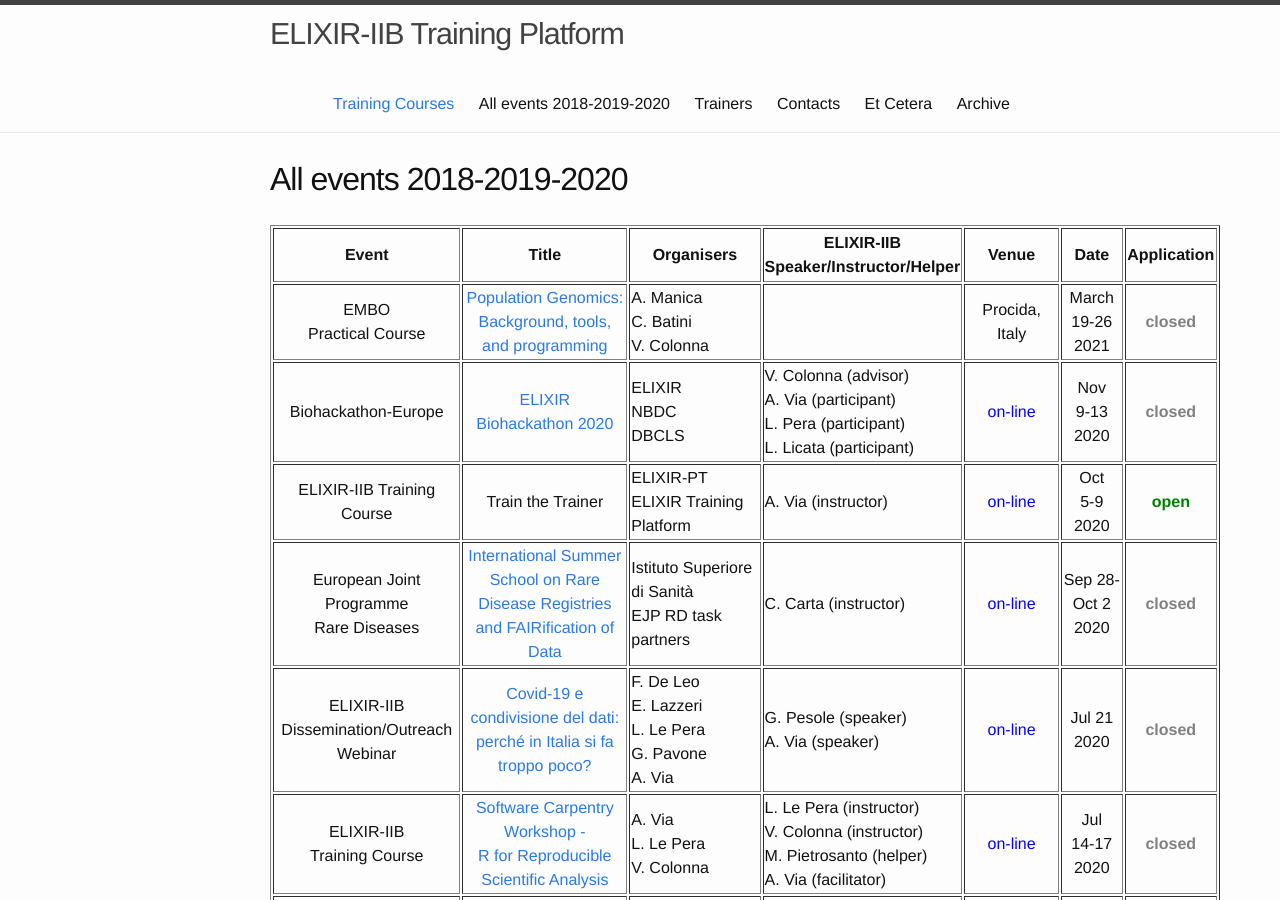
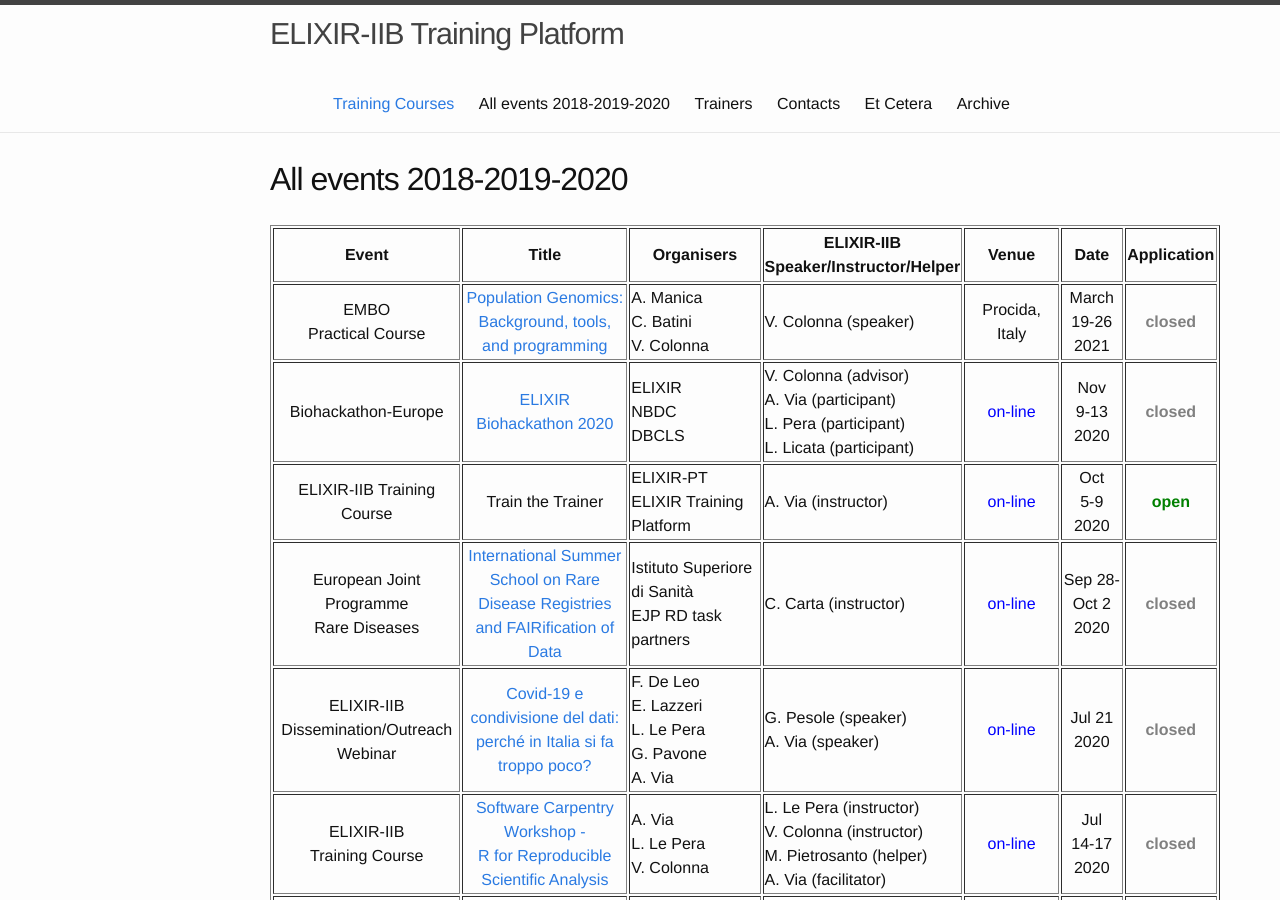
Before and after one commit to ELIXIR-IIB-training/website, a Jekyll site: the page built from _pages/01-all_events_18_19_20.md, in a window 1280 px wide and 900 px high. Built offline with Jekyll 4.4.1, drawn with Linux system fonts in a browser that asks for light colours.

```diff
--- a/_pages/01-all_events_18_19_20.md
+++ b/_pages/01-all_events_18_19_20.md
@@ -18,7 +18,7 @@ permalink: /all_events_2018_2019_2020/
 <td height="50" align="center">EMBO<br>Practical Course</td>
    <td height="50" width="220" align="center"><a href="https://elixir-iib-training.github.io/website/2020/04/01/population-genomics-procida.html">Population Genomics: Background, tools, and programming</a></td>
    <td height="50" width="150">A. Manica<br>C. Batini<br>V. Colonna</td>
-   <td height="50" width="150"></td>
+   <td height="50" width="150">V. Colonna (speaker)</td>
    <td height="50" align="center">Procida,<br>Italy</td>
    <td height="50" width="75" align="center">March<br>19-26<br>2021</td>
    <td height="50" align="center"><font color="grey"><b>closed</b></font></td>
```
